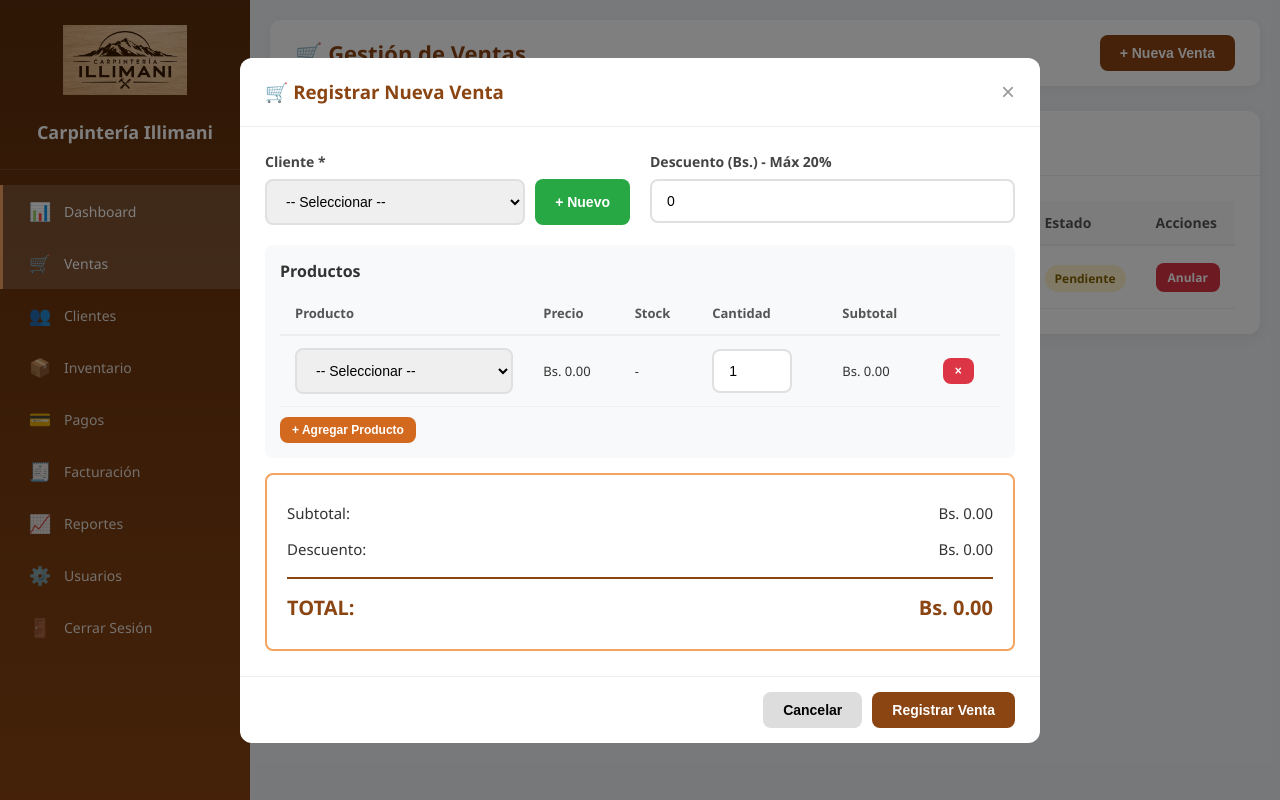
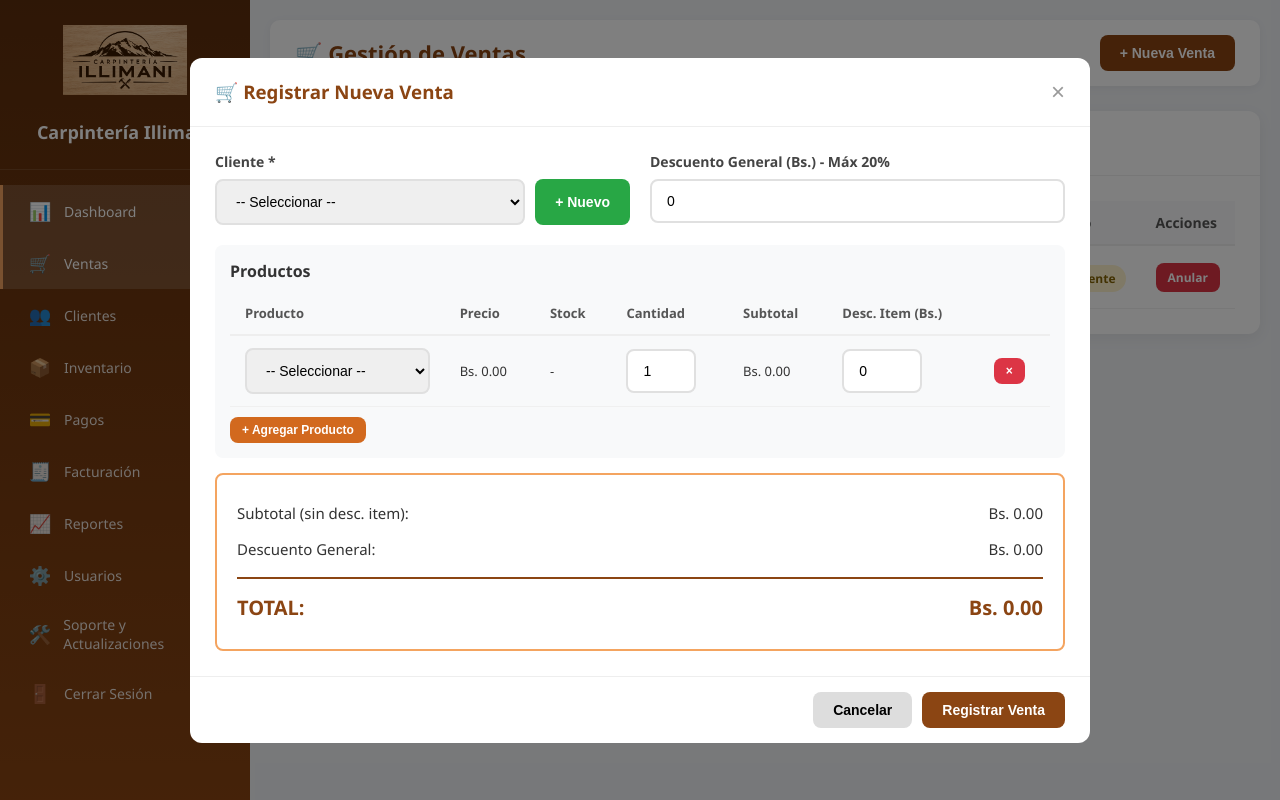
Before and after one commit to MateoVedia/carpinteria-illimani, a PHP site: page /modules/ventas/index.php in a window 1280 px wide, after a click on "+ Nueva Venta". Run offline with PHP 8.4, Linux system fonts and the light colour scheme; the visitor is signed in with stand-in values (Sample User, id 1); tables that the repository leaves empty or names only in its code hold one stand-in row (values such as "Sample post").

Commit message:
Segundo commit: Cambios realizados (Descuento individual, Soporte y Git)

```diff
--- a/includes/sidebar.php
+++ b/includes/sidebar.php
@@ -8,7 +8,7 @@ function isActive($page, $currentPage, $currentDir) {
 ?>
 <aside class="sidebar" id="sidebar">
     <div class="sidebar-brand">
-        <!-- RUTA CORREGIDA Y FUNCIONAL -->
+        <!-- RUTA DEL LOGO -->
         <img src="<?= getBaseUrl() ?>modules/uploads/logo.png" alt="Logo" style="max-height: 70px; margin-bottom: 10px;" onerror="this.style.display='none'; document.getElementById('fallback-sidebar').style.display='block';">
         <div id="fallback-sidebar" style="display: none; font-size: 40px; margin-bottom: 10px;">🪵</div>
 
@@ -36,11 +36,18 @@ function isActive($page, $currentPage, $currentDir) {
         <li><a href="<?= getBaseUrl() ?>modules/reportes/index.php" class="<?= isActive('reportes', $currentPage, $currentDir) ?>">
             <span class="menu-icon">📈</span> Reportes
         </a></li>
+
         <?php if ($_SESSION['rol'] === 'admin'): ?>
         <li><a href="<?= getBaseUrl() ?>modules/usuarios/index.php" class="<?= isActive('usuarios', $currentPage, $currentDir) ?>">
             <span class="menu-icon">⚙️</span> Usuarios
         </a></li>
         <?php endif; ?>
+
+        <!-- NUEVO ENLACE AÑADIDO AQUÍ: SOPORTE Y ACTUALIZACIONES -->
+        <li><a href="<?= getBaseUrl() ?>modules/soporte/index.php" class="<?= isActive('soporte', $currentPage, $currentDir) ?>">
+            <span class="menu-icon">🛠️</span> Soporte y Actualizaciones
+        </a></li>
+
         <li><a href="<?= getBaseUrl() ?>logout.php">
             <span class="menu-icon">🚪</span> Cerrar Sesión
         </a></li>
--- a/modules/ventas/index.php
+++ b/modules/ventas/index.php
@@ -18,92 +18,106 @@ if ($_SERVER['REQUEST_METHOD'] === 'POST' && isset($_POST['accion']) && $_POST['
         exit();
     }
 
-    // Si no pone NIT, generamos uno aleatorio para que no choque con el UNIQUE de la BD
-    if (empty($nit)) {
-        $nit = 'S/N-' . rand(1000, 9999);
-    }
+    if (empty($nit)) $nit = 'S/N-' . rand(1000, 9999);
 
-    // Verificar si ya existe
     $check = $conn->prepare("SELECT id_cliente FROM clientes WHERE nit_ci = ? OR LOWER(nombre_razon_social) = LOWER(?)");
     $check->bind_param("ss", $nit, $nombre);
     $check->execute();
     if ($check->get_result()->num_rows > 0) {
-        echo json_encode(['success' => false, 'mensaje' => 'El cliente ya existe (mismo nombre o NIT).']);
+        echo json_encode(['success' => false, 'mensaje' => 'El cliente ya existe.']);
         exit();
     }
 
-    // Insertar con valores por defecto "N/A"
     $stmt = $conn->prepare("INSERT INTO clientes (nombre_razon_social, nit_ci, correo, telefono, direccion) VALUES (?, ?, 'N/A', 'N/A', 'N/A')");
     $stmt->bind_param("ss", $nombre, $nit);
 
     if ($stmt->execute()) {
-        $nuevo_id = $conn->insert_id;
-        echo json_encode([
-            'success' => true,
-            'id' => $nuevo_id,
-            'nombre' => $nombre,
-            'nit' => $nit
-        ]);
+        echo json_encode(['success' => true, 'id' => $conn->insert_id, 'nombre' => $nombre, 'nit' => $nit]);
     } else {
-        echo json_encode(['success' => false, 'mensaje' => 'Error al guardar en la base de datos.']);
+        echo json_encode(['success' => false, 'mensaje' => 'Error al guardar.']);
     }
     exit();
 }
 
 // ==========================================
-// LÓGICA NORMAL DE VENTA
+// LÓGICA NORMAL DE VENTA (CON DESCUENTO INDIVIDUAL)
 // ==========================================
 if ($_SERVER['REQUEST_METHOD'] === 'POST' && isset($_POST['accion']) && $_POST['accion'] === 'crear_venta') {
     $id_cliente = (int)$_POST['id_cliente'];
-    $descuento = (float)($_POST['descuento'] ?? 0);
+    $descuento_general = (float)($_POST['descuento'] ?? 0);
     $productos = $_POST['productos'] ?? [];
     $cantidades = $_POST['cantidades'] ?? [];
+    $descuentos_items = $_POST['descuentos_items'] ?? []; // NUEVO
 
     if ($id_cliente <= 0 || empty($productos)) {
         $_SESSION['mensaje'] = ['tipo' => 'danger', 'texto' => 'Debe seleccionar cliente y al menos un producto.'];
     } else {
         $conn->begin_transaction();
         try {
-            $subtotal = 0;
+            $subtotal_general = 0;
             $items = [];
 
             for ($i = 0; $i < count($productos); $i++) {
                 $id_prod = (int)$productos[$i];
                 $cant = (int)$cantidades[$i];
+                $desc_item = (float)($descuentos_items[$i] ?? 0); // NUEVO
+
                 if ($id_prod <= 0 || $cant <= 0) continue;
 
                 $prod = $conn->query("SELECT * FROM productos WHERE id_producto = $id_prod AND estado = 1")->fetch_assoc();
                 if (!$prod) throw new Exception("Producto no encontrado.");
-                if ($prod['stock'] < $cant) throw new Exception("Stock insuficiente para: {$prod['nombre']} (disponible: {$prod['stock']})");
+                if ($prod['stock'] < $cant) throw new Exception("Stock insuficiente para: {$prod['nombre']}");
 
-                $sub = $prod['precio_unitario'] * $cant;
-                $subtotal += $sub;
-                $items[] = ['id' => $id_prod, 'cant' => $cant, 'precio' => $prod['precio_unitario'], 'sub' => $sub, 'nombre' => $prod['nombre']];
+                $sub_item = $prod['precio_unitario'] * $cant;
+
+                // Validar descuento por item (máximo 20% del subtotal del item)
+                $max_desc_item = $sub_item * 0.20;
+                if ($desc_item > $max_desc_item) $desc_item = $max_desc_item;
+
+                $total_item = $sub_item - $desc_item;
+                $subtotal_general += $total_item;
+
+                $items[] = [
+                    'id' => $id_prod,
+                    'cant' => $cant,
+                    'precio' => $prod['precio_unitario'],
+                    'sub' => $sub_item,
+                    'desc' => $desc_item,
+                    'total_item' => $total_item
+                ];
             }
 
-            if (empty($items)) throw new Exception("No hay productos válidos en la venta.");
+            if (empty($items)) throw new Exception("No hay productos válidos.");
 
-            $descuentoMaximo = $subtotal * 0.20;
-            if ($descuento > $descuentoMaximo) $descuento = $descuentoMaximo;
+            // Validar descuento general (máximo 20% del subtotal ya con descuentos individuales)
+            $max_desc_general = $subtotal_general * 0.20;
+            if ($descuento_general > $max_desc_general) $descuento_general = $max_desc_general;
 
-            $total = $subtotal - $descuento;
+            $total_final = $subtotal_general - $descuento_general;
             $id_usuario = $_SESSION['id_usuario'];
 
+            // Guardamos el subtotal original (antes de descuentos individuales) y el descuento total
+            $subtotal_original = 0;
+            foreach($items as $it) { $subtotal_original += $it['sub']; }
+
+            $descuento_total = ($subtotal_original - $subtotal_general) + $descuento_general;
+
             $stmt = $conn->prepare("INSERT INTO transacciones (id_cliente, id_usuario, subtotal, descuento, monto_total, estado) VALUES (?, ?, ?, ?, ?, 'pendiente')");
-            $stmt->bind_param("iiddd", $id_cliente, $id_usuario, $subtotal, $descuento, $total);
+            $stmt->bind_param("iiddd", $id_cliente, $id_usuario, $subtotal_original, $descuento_total, $total_final);
             $stmt->execute();
             $id_trans = $conn->insert_id;
 
             foreach ($items as $it) {
+                // Guardamos el subtotal del item CON su descuento aplicado
                 $stmt2 = $conn->prepare("INSERT INTO detalle_transaccion (id_transaccion, id_producto, cantidad, precio_unitario, subtotal) VALUES (?, ?, ?, ?, ?)");
-                $stmt2->bind_param("iiidd", $id_trans, $it['id'], $it['cant'], $it['precio'], $it['sub']);
+                $stmt2->bind_param("iiidd", $id_trans, $it['id'], $it['cant'], $it['precio'], $it['total_item']);
                 $stmt2->execute();
 
                 $conn->query("UPDATE productos SET stock = stock - {$it['cant']} WHERE id_producto = {$it['id']}");
             }
 
             $conn->commit();
-            $_SESSION['mensaje'] = ['tipo' => 'success', 'texto' => "Venta #$id_trans registrada. Total: Bs. " . number_format($total, 2)];
+            $_SESSION['mensaje'] = ['tipo' => 'success', 'texto' => "Venta #$id_trans registrada. Total: Bs. " . number_format($total_final, 2)];
             header("Location: index.php");
             exit();
         } catch (Exception $e) {
@@ -121,12 +135,11 @@ if (isset($_GET['anular']) && $_SESSION['rol'] === 'admin') {
     while ($d = $detalles->fetch_assoc()) {
         $conn->query("UPDATE productos SET stock = stock + {$d['cantidad']} WHERE id_producto = {$d['id_producto']}");
     }
-    $_SESSION['mensaje'] = ['tipo' => 'warning', 'texto' => "Venta #$id anulada. Stock restaurado."];
+    $_SESSION['mensaje'] = ['tipo' => 'warning', 'texto' => "Venta #$id anulada."];
     header("Location: index.php");
     exit();
 }
 
-// Cargar datos
 $clientes = $conn->query("SELECT id_cliente, nombre_razon_social, nit_ci FROM clientes WHERE estado = 1 ORDER BY nombre_razon_social");
 $productos = $conn->query("SELECT id_producto, codigo, nombre, precio_unitario, stock FROM productos WHERE estado = 1 AND stock > 0 ORDER BY nombre");
 $ventas = $conn->query("
@@ -199,7 +212,7 @@ include '../../includes/sidebar.php';
 
 <!-- MODAL NUEVA VENTA -->
 <div class="modal-overlay" id="modalVenta">
-    <div class="modal" style="max-width: 800px;">
+    <div class="modal" style="max-width: 900px;">
         <div class="modal-header">
             <h3>🛒 Registrar Nueva Venta</h3>
             <button class="modal-close" onclick="document.getElementById('modalVenta').classList.remove('active')">×</button>
@@ -211,7 +224,6 @@ include '../../includes/sidebar.php';
                     <div class="col-md-6">
                         <div class="form-group">
                             <label>Cliente *</label>
-                            <!-- Añadimos un botón al lado del select -->
                             <div style="display: flex; gap: 10px;">
                                 <select name="id_cliente" id="selectCliente" class="form-control" required style="flex: 1;">
                                     <option value="">-- Seleccionar --</option>
@@ -225,7 +237,7 @@ include '../../includes/sidebar.php';
                     </div>
                     <div class="col-md-6">
                         <div class="form-group">
-                            <label>Descuento (Bs.) - Máx 20%</label>
+                            <label>Descuento General (Bs.) - Máx 20%</label>
                             <input type="number" name="descuento" id="descuento" class="form-control" value="0" min="0" step="0.01">
                         </div>
                     </div>
@@ -234,15 +246,25 @@ include '../../includes/sidebar.php';
                 <div class="sale-items-table">
                     <h4 style="margin-bottom: 10px;">Productos</h4>
                     <table style="width:100%; font-size:13px;">
-                        <thead><tr><th>Producto</th><th>Precio</th><th>Stock</th><th>Cantidad</th><th>Subtotal</th><th></th></tr></thead>
+                        <thead>
+                            <tr>
+                                <th>Producto</th>
+                                <th>Precio</th>
+                                <th>Stock</th>
+                                <th>Cantidad</th>
+                                <th>Subtotal</th>
+                                <th>Desc. Item (Bs.)</th>
+                                <th></th>
+                            </tr>
+                        </thead>
                         <tbody id="productosBody"></tbody>
                     </table>
                     <button type="button" class="btn btn-secondary btn-sm" style="margin-top:10px;" onclick="agregarFila()">+ Agregar Producto</button>
                 </div>
 
                 <div class="total-section">
-                    <div class="total-row"><span>Subtotal:</span><span id="lblSubtotal">Bs. 0.00</span></div>
-                    <div class="total-row"><span>Descuento:</span><span id="lblDescuento">Bs. 0.00</span></div>
+                    <div class="total-row"><span>Subtotal (sin desc. item):</span><span id="lblSubtotal">Bs. 0.00</span></div>
+                    <div class="total-row"><span>Descuento General:</span><span id="lblDescuento">Bs. 0.00</span></div>
                     <div class="total-row grand-total"><span>TOTAL:</span><span id="lblTotal">Bs. 0.00</span></div>
                 </div>
             </div>
@@ -254,7 +276,7 @@ include '../../includes/sidebar.php';
     </div>
 </div>
 
-<!-- MODAL CLIENTE RÁPIDO (NUEVO) -->
+<!-- MODAL CLIENTE RÁPIDO -->
 <div class="modal-overlay" id="modalClienteRapido" style="z-index: 3000;">
     <div class="modal" style="max-width: 400px;">
         <div class="modal-header" style="background: #28a745; color: white;">
@@ -269,7 +291,6 @@ include '../../includes/sidebar.php';
             <div class="form-group">
                 <label>NIT / CI (Opcional)</label>
                 <input type="text" id="rapidoNit" class="form-control" placeholder="Ej: 12345678">
-                <small class="text-muted">Si se deja vacío, se generará un código genérico.</small>
             </div>
             <div id="errorRapido" class="alert alert-danger" style="display: none; padding: 10px; font-size: 13px;"></div>
         </div>
@@ -283,53 +304,75 @@ include '../../includes/sidebar.php';
 <script>
 const productosData = <?= json_encode($productos->fetch_all(MYSQLI_ASSOC)) ?>;
 
-// Lógica de agregar productos
 function agregarFila() {
     const tbody = document.getElementById('productosBody');
     const tr = document.createElement('tr');
     tr.innerHTML = `
         <td>
-            <select name="productos[]" class="form-control" style="min-width:180px;" onchange="calcularTotales()" required>
+            <select name="productos[]" class="form-control" style="min-width:150px;" onchange="calcularTotales()" required>
                 <option value="">-- Seleccionar --</option>
-                ${productosData.map(p => `<option value="${p.id_producto}" data-precio="${p.precio_unitario}" data-stock="${p.stock}">${p.codigo} - ${p.nombre} (Bs. ${p.precio_unitario})</option>`).join('')}
+                ${productosData.map(p => `<option value="${p.id_producto}" data-precio="${p.precio_unitario}" data-stock="${p.stock}">${p.codigo} - ${p.nombre}</option>`).join('')}
             </select>
         </td>
         <td class="precio-cell">Bs. 0.00</td>
         <td class="stock-cell">-</td>
-        <td><input type="number" name="cantidades[]" class="form-control" value="1" min="1" style="width:80px;" onchange="calcularTotales()" required></td>
+        <td><input type="number" name="cantidades[]" class="form-control" value="1" min="1" style="width:70px;" onchange="calcularTotales()" required></td>
         <td class="subtotal-cell">Bs. 0.00</td>
+        <td><input type="number" name="descuentos_items[]" class="form-control" value="0" min="0" step="0.01" style="width:80px;" onchange="calcularTotales()"></td>
         <td><button type="button" class="btn btn-sm btn-danger" onclick="this.closest('tr').remove(); calcularTotales()">×</button></td>
     `;
     tbody.appendChild(tr);
 }
 
 function calcularTotales() {
-    let subtotal = 0;
+    let subtotalSinDescuento = 0;
+    let totalDescuentosItems = 0;
+
     document.querySelectorAll('#productosBody tr').forEach(tr => {
         const select = tr.querySelector('select');
-        const cant = parseInt(tr.querySelector('input').value) || 0;
+        const cant = parseInt(tr.querySelector('input[name="cantidades[]"]').value) || 0;
+        const descItem = parseFloat(tr.querySelector('input[name="descuentos_items[]"]').value) || 0;
         const opt = select.options[select.selectedIndex];
         const precio = parseFloat(opt.dataset.precio) || 0;
         const stock = parseInt(opt.dataset.stock) || 0;
+
         const sub = precio * cant;
+
+        // Validar descuento máximo del 20% por item
+        const maxDesc = sub * 0.20;
+        let descAplicado = descItem;
+        if (descAplicado > maxDesc) {
+            descAplicado = maxDesc;
+            tr.querySelector('input[name="descuentos_items[]"]').value = maxDesc.toFixed(2);
+        }
+
         tr.querySelector('.precio-cell').textContent = 'Bs. ' + precio.toFixed(2);
         tr.querySelector('.stock-cell').textContent = opt.value ? stock : '-';
-        tr.querySelector('.subtotal-cell').textContent = 'Bs. ' + sub.toFixed(2);
+        tr.querySelector('.subtotal-cell').textContent = 'Bs. ' + (sub - descAplicado).toFixed(2);
+
         if (opt.value && cant > stock) {
-            tr.querySelector('input').style.borderColor = '#dc3545';
+            tr.querySelector('input[name="cantidades[]"]').style.borderColor = '#dc3545';
         } else {
-            tr.querySelector('input').style.borderColor = '#e0e0e0';
+            tr.querySelector('input[name="cantidades[]"]').style.borderColor = '#e0e0e0';
         }
-        subtotal += sub;
+
+        subtotalSinDescuento += sub;
+        totalDescuentosItems += descAplicado;
     });
 
-    let descuento = parseFloat(document.getElementById('descuento').value) || 0;
-    const maxDesc = subtotal * 0.20;
-    if (descuento > maxDesc) { descuento = maxDesc; document.getElementById('descuento').value = descuento.toFixed(2); }
+    let descuentoGeneral = parseFloat(document.getElementById('descuento').value) || 0;
+    const subtotalConDescItems = subtotalSinDescuento - totalDescuentosItems;
 
-    document.getElementById('lblSubtotal').textContent = 'Bs. ' + subtotal.toFixed(2);
-    document.getElementById('lblDescuento').textContent = 'Bs. ' + descuento.toFixed(2);
-    document.getElementById('lblTotal').textContent = 'Bs. ' + (subtotal - descuento).toFixed(2);
+    // Validar descuento general máximo del 20%
+    const maxDescGeneral = subtotalConDescItems * 0.20;
+    if (descuentoGeneral > maxDescGeneral) {
+        descuentoGeneral = maxDescGeneral;
+        document.getElementById('descuento').value = maxDescGeneral.toFixed(2);
+    }
+
+    document.getElementById('lblSubtotal').textContent = 'Bs. ' + subtotalSinDescuento.toFixed(2);
+    document.getElementById('lblDescuento').textContent = 'Bs. ' + descuentoGeneral.toFixed(2);
+    document.getElementById('lblTotal').textContent = 'Bs. ' + (subtotalConDescItems - descuentoGeneral).toFixed(2);
 }
 
 document.getElementById('descuento').addEventListener('input', calcularTotales);
@@ -339,7 +382,7 @@ document.getElementById('formVenta').addEventListener('submit', function(e) {
     let valido = true;
     rows.forEach(tr => {
         const select = tr.querySelector('select');
-        const cant = parseInt(tr.querySelector('input').value) || 0;
+        const cant = parseInt(tr.querySelector('input[name="cantidades[]"]').value) || 0;
         const opt = select.options[select.selectedIndex];
         const stock = parseInt(opt.dataset.stock) || 0;
         if (!opt.value || cant <= 0 || cant > stock) valido = false;
@@ -351,9 +394,7 @@ document.querySelector('[onclick*="modalVenta"]').addEventListener('click', func
     if (document.getElementById('productosBody').children.length === 0) agregarFila();
 });
 
-// ==========================================
-// LÓGICA DEL CLIENTE RÁPIDO (AJAX)
-// ==========================================
+// Lógica Cliente Rápido
 function abrirModalClienteRapido() {
     document.getElementById('rapidoNombre').value = '';
     document.getElementById('rapidoNit').value = '';
@@ -382,21 +423,16 @@ function guardarClienteRapido() {
     formData.append('nombre', nombre);
     formData.append('nit_ci', nit);
 
-    fetch('index.php', {
-        method: 'POST',
-        body: formData
-    })
+    fetch('index.php', { method: 'POST', body: formData })
     .then(response => response.json())
     .then(data => {
         if (data.success) {
-            // Agregar al select de clientes
             const select = document.getElementById('selectCliente');
             const option = document.createElement('option');
             option.value = data.id;
             option.textContent = data.nombre + ' (' + data.nit + ')';
             select.appendChild(option);
-            select.value = data.id; // Seleccionarlo automáticamente
-
+            select.value = data.id;
             document.getElementById('modalClienteRapido').classList.remove('active');
         } else {
             errorDiv.textContent = data.mensaje;
@@ -404,7 +440,7 @@ function guardarClienteRapido() {
         }
     })
     .catch(err => {
-        errorDiv.textContent = 'Error de conexión. Intente de nuevo.';
+        errorDiv.textContent = 'Error de conexión.';
         errorDiv.style.display = 'block';
     })
     .finally(() => {
```
Also changed, not shown: modules/soporte/index.php (added, +82 -0 lines).
